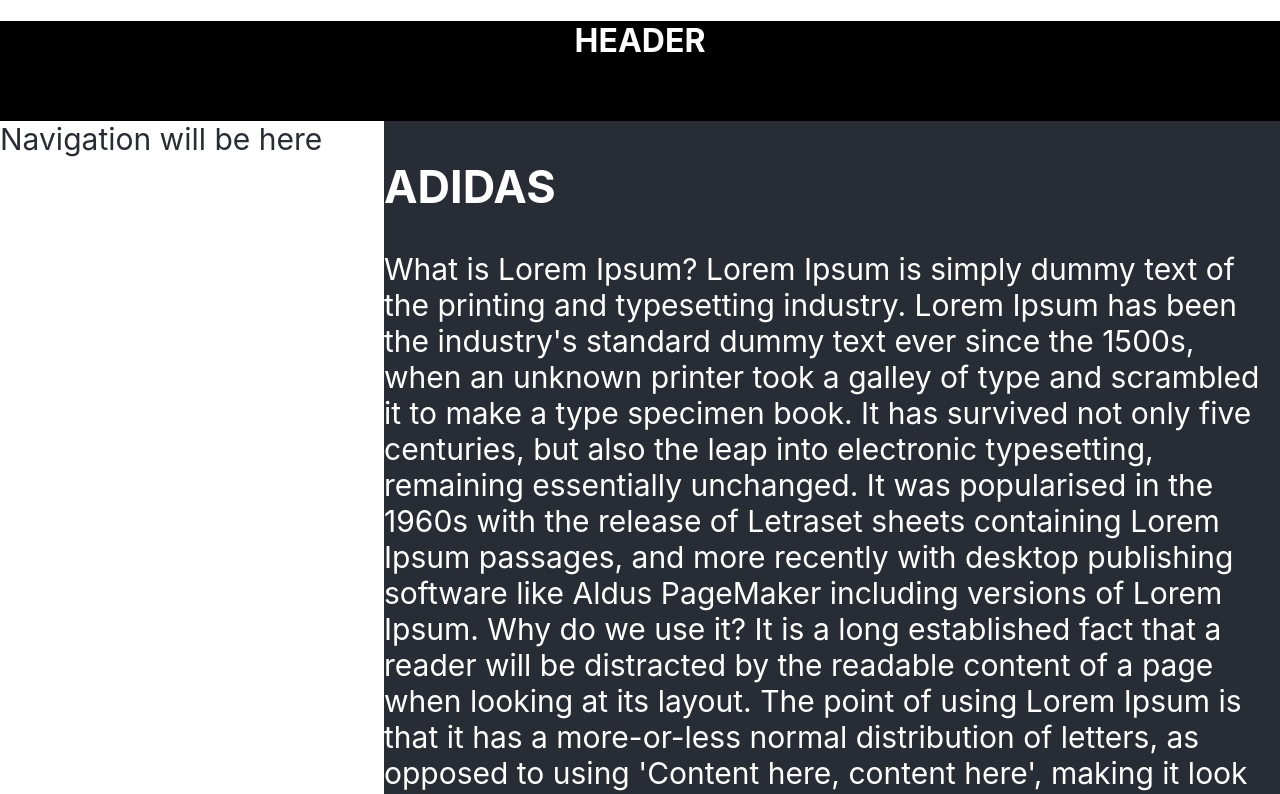
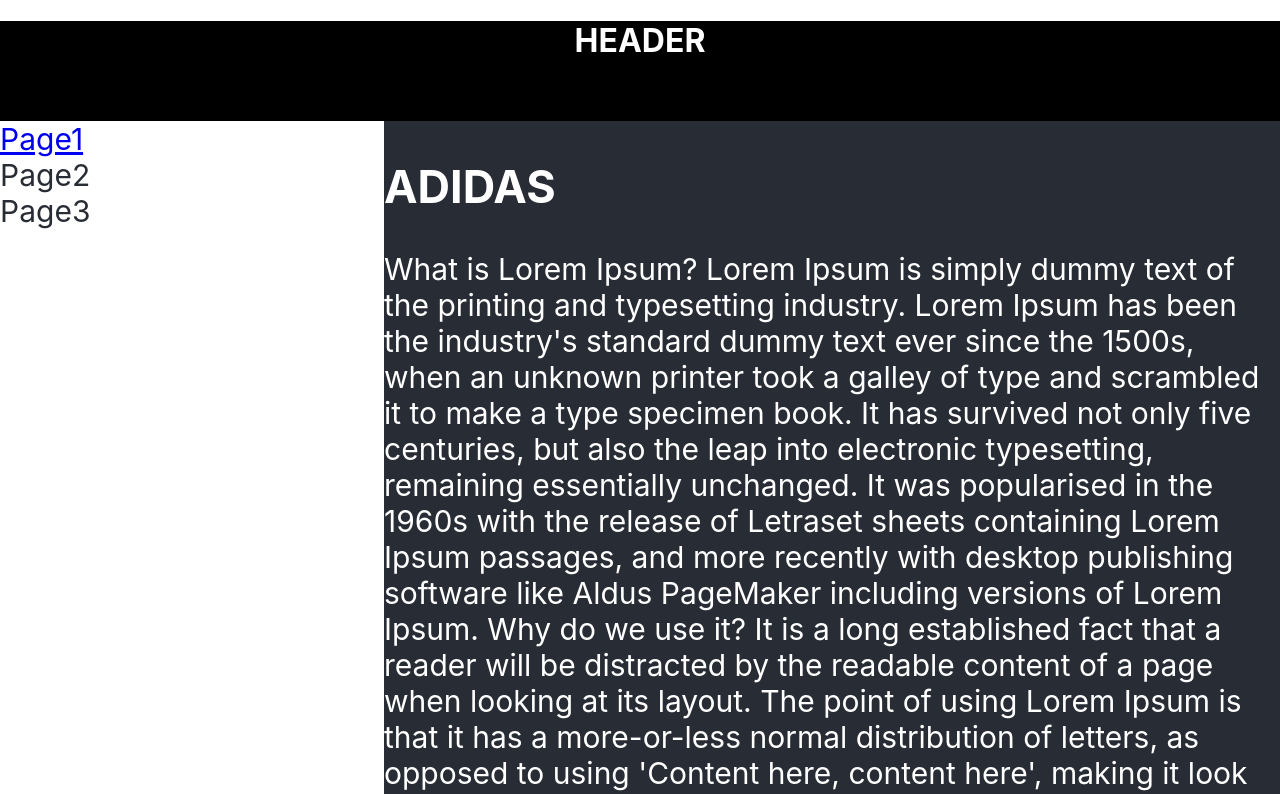
Before and after one commit to Setnad1177/react-router-dom, a React (Create React App) app: page /page1 in a window 1280 px wide. Shown: the top 794 px of the page. Built offline with nearby package versions, Linux system fonts and the light colour scheme.

Commit message:
Navlink, Link, a

```diff
--- a/src/App.tsx
+++ b/src/App.tsx
@@ -3,7 +3,7 @@
 import {PageOne} from "./components/pages/PageOne";
 import {PageTwo} from "./components/pages/PageTwo";
 import {PageThree} from "./components/pages/PageThree";
-import {Route, Routes} from 'react-router-dom';
+import {Navigate, NavLink, Route, Routes} from 'react-router-dom';
 import {Error404} from "./components/pages/Error404";
 
 
@@ -13,14 +13,22 @@
             <div className={styles.header}><h1>HEADER</h1></div>
             <div className={styles.body}>
                 <div className={styles.nav}>
-                    Navigation will be here
+                    <div> <NavLink to={'/page1'}>Page1</NavLink> </div>
+                    <div>Page2</div>
+                    <div>Page3</div>
+
                 </div>
                 <div className={styles.content}>
                     <Routes>
+                        <Route path={'/'} element={<Navigate to={'/page1'}/>}/>
+
                         <Route path="/page1" element={<PageOne/>}  />
                         <Route path="/page2" element={<PageTwo/>}  />
                         <Route path="/page3" element={<PageThree/>}  />
-                        <Route path="/фсе" element={<Error404/>}  />
+
+                        <Route path={'/page/error'} element={<Error404 />} />
+                        <Route path={'/*'} element={<Navigate to={'/page/error'} />}/>
+
                     </Routes>
 
                 </div>
```
